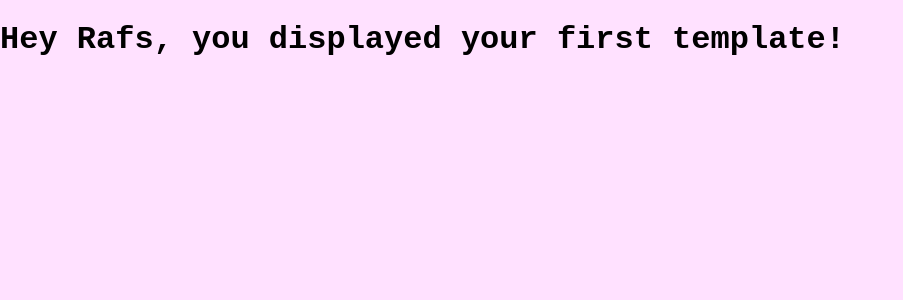
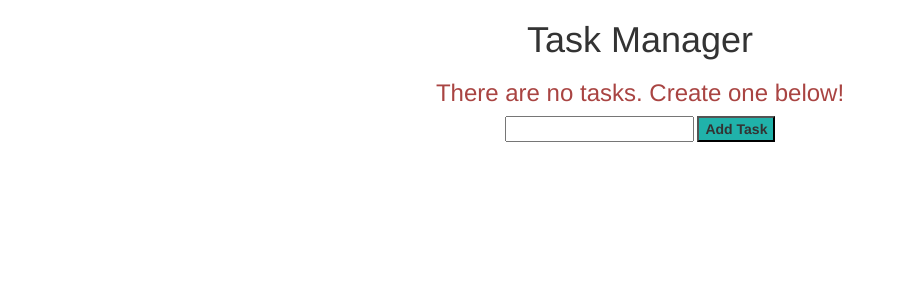
Before and after one commit to shining-armour/Simple-todo-application-using-flask, a Flask app: page / in a window 1280 px wide. Shown: the top 300 px of the page, without its empty margins (0-903 px from the left). Run offline with Flask 2, Linux system fonts and the light colour scheme; data that the repository does not hold is empty; some libraries are stand-ins or nearby versions.

Commit message:
Added functionalities like delete and update using sqlachemy db

```diff
--- a/app.py
+++ b/app.py
@@ -1,11 +1,59 @@
-from flask import Flask,render_template,url_for
+from flask import Flask,render_template,url_for,request,redirect
+from flask_sqlalchemy import SQLAlchemy
+from datetime import datetime
 
 app = Flask(__name__)
+app.config['SQLALCHEMY_DATABASE_URI'] = 'sqlite:///test.db'  # Quick note : 4 slashes--> Absolute path , 3 slashes--> Relative path
+db = SQLAlchemy(app)
+SQLALCHEMY_TRACK_MODIFICATIONS = False    # added to avoid a warning in terminald.
 
-@app.route('/')
+class Todo(db.Model):
+ id = db.Column(db.Integer,primary_key=True)
+ content = db.Column(db.String(200),nullable=False)
+ date_created = db.Column(db.DateTime, default = datetime.utcnow)
+
+ def __repr__(self):
+  return '<Task %r>' % self.id
+
+@app.route('/', methods=['POST','GET'])
 def index():
- return render_template('index.html')
+  if request.method=='POST':
+    task_content = request.form['content']
+    new_task = Todo(content=task_content)
+    try:
+      db.session.add(new_task)
+      db.session.commit()
+      return redirect('/')
+    except:
+      return 'There is an error while adding task'
+  else:
+    tasks = Todo.query.order_by(Todo.date_created).all()
+    return render_template('index.html', tasks=tasks)
 
+@app.route('/delete/<int:id>')
+def delete(id):
+  task_to_delete = Todo.query.get_or_404(id)
 
- if __name__ == "__main__":
-  app.run(debug=True)
+  try:
+    db.session.delete(task_to_delete)
+    db.session.commit()
+    return redirect('/')
+  except:
+    return 'There was a problem while deleting that task'
+
+@app.route('/update/<int:id>', methods=['POST','GET'])
+def update(id):
+  task_to_update = Todo.query.get_or_404(id)
+  if request.method =='POST':
+    task_to_update.content = request.form['content']
+    try:
+      db.session.commit()
+      return redirect('/')
+    except:
+      return 'There is an error while updating your task'
+  else:
+    #tasks = Todo.query.order_by(Todo.date_created).all()
+    return render_template('update.html', task_to_update=task_to_update)
+
+if __name__ == '__main__':
+  app.debug=True
--- a/static/css/main.css
+++ b/static/css/main.css
@@ -1,6 +1,18 @@
 body{
  margin:0;
  padding: 0;
- background-color: #ffe1ff;
- font-family: 'Courier New', Courier, monospace;
+ text-align: center;
 }
+
+th{
+ background-color: lightseagreen;
+}
+
+form{
+ display: inline-block;
+}
+
+.butn{
+ background-color: lightseagreen;
+ font-weight: bold;
+}
--- a/templates/base.html
+++ b/templates/base.html
@@ -5,7 +5,8 @@
  <meta name="viewport" content="width=device-width, initial-scale=1.0">
  <meta http-equiv="X-UA-Compatible" content="ie=edge">
  <link rel="stylesheet" href="{{ url_for('static',filename='css/main.css') }}">
- {% block head %}{% endblock %}        <!--Jinger syntax-->
+ <link rel="stylesheet" href="https://maxcdn.bootstrapcdn.com/bootstrap/3.3.7/css/bootstrap.min.css" integrity="sha384-BVYiiSIFeK1dGmJRAkycuHAHRg32OmUcww7on3RYdg4Va+PmSTsz/K68vbdEjh4u" crossorigin="anonymous">
+ {% block head %}{% endblock %}        <!--Jinjaenv/ syntax-->
 </head>
 <body>
  {% block body %}{% endblock %}
--- a/templates/index.html
+++ b/templates/index.html
@@ -1,10 +1,41 @@
 {% extends 'base.html' %}
 
 {% block head %}
-
+<title>Task Manager</title>
 {% endblock %}
 
 
 {% block body %}
-<h1>Hey Rafs, you displayed your first template!</h1>
+<div class="container">
+ <h1>Task Manager</h1>
+ {% if tasks|length < 1 %}
+ <h3 class="text-danger">There are no tasks. Create one below! </h3>
+ {% else %}
+ <table class="table table-bordered table-hover">
+   <thead>
+     <tr>
+       <th class="text-center">Task</th>
+       <th class="text-center">Added on</th>
+       <th class="text-center">Actions</th>
+     </tr>
+   </thead>
+   {% for task in tasks %}
+   <tbody>
+     <tr>
+       <td>{{ task.content }}</td>
+       <td>{{ task.date_created.date() }}</td>
+       <td>
+         <a href="/delete/{{ task.id }}">Delete</a><br>
+         <a href="/update/{{ task.id }}">Update</a>
+       </td>
+     </tr>
+   </tbody>
+   {% endfor %}
+ </table>
+ {% endif %}
+ <form action="/" method="POST">
+  <input type="text" name="content" id="content">
+  <input type="submit" value="Add Task" class="butn">
+</form>
+</div>
 {% endblock %}
```
Also changed, not shown: templates/update.html (added, +17 -0 lines), test.db (added), 1 other file.
